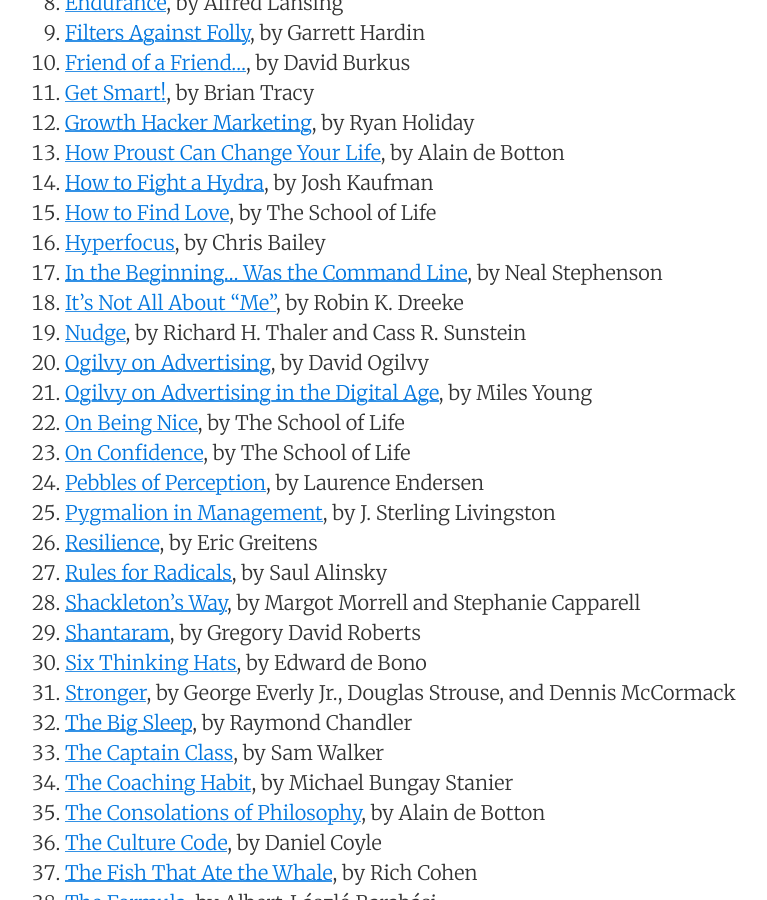
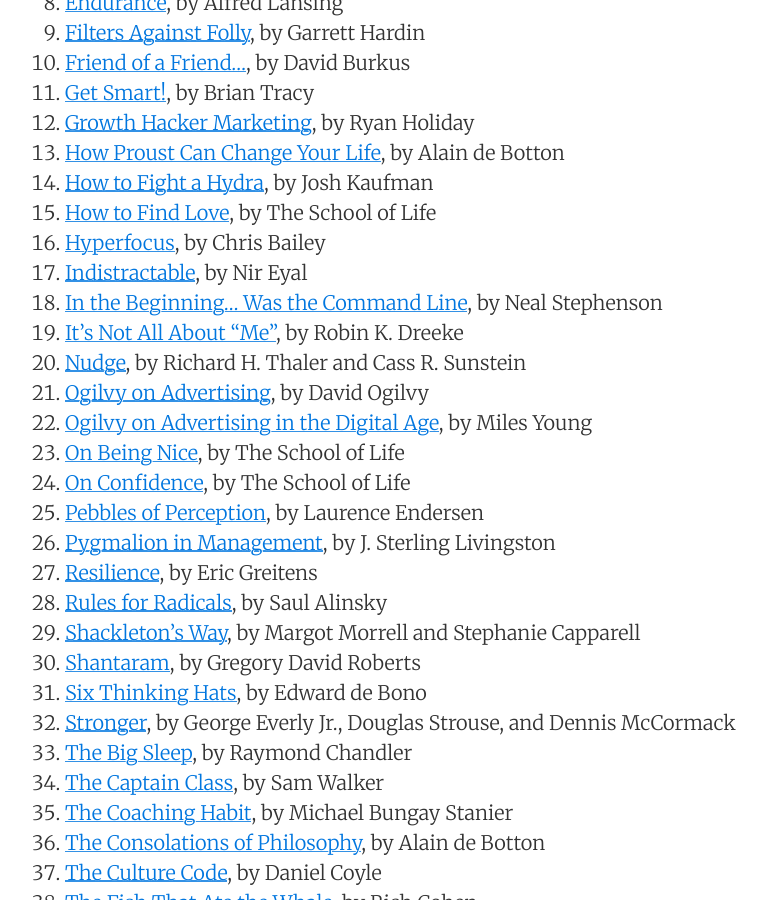
Before and after one commit to sewardlee337/sewardlee337.github.io, a Jekyll site: the page built from readinglist.md, in a window 1280 px wide and 900 px high, scrolled down 770 px. Shown: the whole window, without its empty margins (195-962 px from the left). Built offline with Jekyll 4.4.1, drawn with Linux system fonts in a browser that asks for light colours; nearby versions of some CDN libraries.

Commit message:
Update reading list

```diff
--- a/readinglist.md
+++ b/readinglist.md
@@ -34,6 +34,7 @@
 1. [How to Fight a Hydra](https://amzn.to/2FNFFKs), by Josh Kaufman
 1. [How to Find Love](https://amzn.to/30wfsZo), by The School of Life
 1. [Hyperfocus](https://amzn.to/2UbvWlZ), by Chris Bailey
+1. [Indistractable](https://amzn.to/395zs9g), by Nir Eyal
 1. [In the Beginning... Was the Command Line](https://amzn.to/2CN0T8n), by Neal Stephenson
 1. [It's Not All About "Me"](https://amzn.to/2XT1BdY), by Robin K. Dreeke
 1. [Nudge](https://amzn.to/37aJNQj), by Richard H. Thaler and Cass R. Sunstein
```
